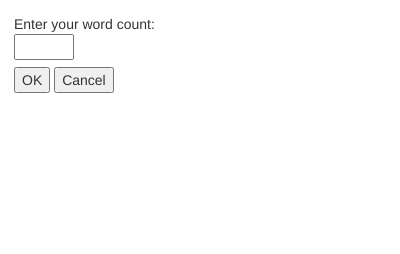
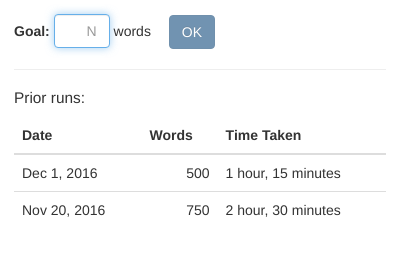
Before and after one commit to gboysko/freedom-to-write, an Electron app: page dialog.html in a window 400 px wide. Drawn offline with nearby package versions, Linux system fonts and the light colour scheme.

Commit message:
Restructured the opening dialog

```diff
--- a/dialog.html
+++ b/dialog.html
@@ -9,29 +9,97 @@
 
 		<!-- Optional theme -->
 		<link rel="stylesheet" href="./node_modules/bootstrap/dist/css/bootstrap-theme.min.css">
+
+		<!-- Our application styles -->
+		<style type="text/css">
+BODY {
+	padding: 1em;
+}
+INPUT#wordCount {
+	display: inline-block;
+	width: 4em;
+	text-align: right;
+}
+BUTTON {
+	margin: 0 0 0 1em;
+}
+TABLE.table TD:nth-child(2) {
+	text-align: right;
+}
+H2 {
+	font-size: 1.1em;
+}
+		</style>
 	</head>
-  <body style="padding: 1em">
-	<div>Enter your word count:</div>
+	<body>
+		<div>
+			<!-- This is just a label for the text input -->
+			<label for="wordCount">Goal:</label>
 
 			<!-- This is where the user enters her word count! -->
-	<input type="text" id="wordCount" style="width: 60px">
+			<input type="text" id="wordCount" class="form-control" placeholder="N" autofocus>
+			<span>words</span>
 
-	<!-- This is where our OK button appears -->
-	<div style="margin: 0.5em 0 0 0">
-		<button id="ok">OK</button>
-		<button id="cancel">Cancel</button>
+			<!-- Our button to accept the word count -->
+			<button type="submit" class="btn btn-primary" disabled>OK</button>
 		</div>
 
+		<hr/>
+
+		<h2>Prior runs:</h2>
+
+		<table class="table">
+			<thead>
+				<tr>
+					<th>Date</th>
+					<th>Words</th>
+					<th>Time Taken</th>
+				</tr>
+			</thead>
+			<tbody>
+				<tr>
+					<td>Dec 1, 2016</td>
+					<td>500</td>
+					<td>1 hour, 15 minutes</td>
+				</tr>
+				<tr>
+					<td>Nov 20, 2016</td>
+					<td>750</td>
+					<td>2 hour, 30 minutes</td>
+				</tr>
+			</tbody>
+		</table>
+
 		<script>
+			// Load jQuery, Bootstrap
 			window.$ = window.jQuery = require('jquery');
 			require('bootstrap');
+
+			// Load the ipcRenderer class..
 			const {ipcRenderer} = require('electron');
 
-		// Get a reference to all buttons...
-		$("button").on('click', (event) => {
-			if (event.target.id === 'ok') {
-				ipcRenderer.send('set-word-count', parseInt(document.getElementById('wordCount').value, 10));
-			}
+			// Handle keystrokes -- discard anything other than arrow key, delete, tab or digit
+			$('#wordCount').on('keydown', e => {
+				const isArrowKey = k => k >= 37 && k <= 40;
+				const isDelete = k => k == 8;
+				const isTab = k = k == 9;
+				const isDigit = k => /[0-9]/.test(String.fromCharCode(k));
+
+				return isArrowKey(e.which) || isTab(e.which) || isDelete(e.which) || isDigit(e.which);
+			});
+
+			// Check whether the text input has a number
+			$('#wordCount').on('keyup', e => {
+				// Disable the OK button if we DON'T have a number greater than 0
+				$("button").prop('disabled', !(parseInt(e.target.value, 10) > 0));
+			});
+
+			// Handle the OK button
+			$("button").on('click', event => {
+				// Tell the main program that we have collected the word count...
+				ipcRenderer.send('set-word-count', parseInt($('#wordCount').val(), 10));
+
+				// Close ourself!
 				window.close();
 			});
 		</script>
```
Also changed, not shown: main.js (+11 -12 lines), textInput.html (+15 -12 lines). Lines whose indentation alone changed are shown as unchanged.
